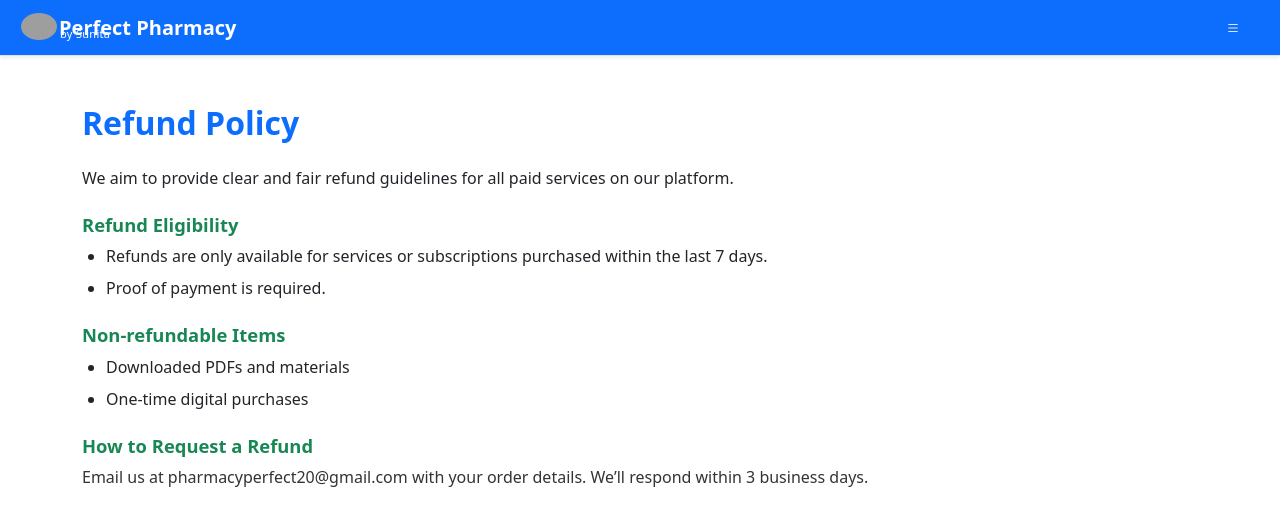
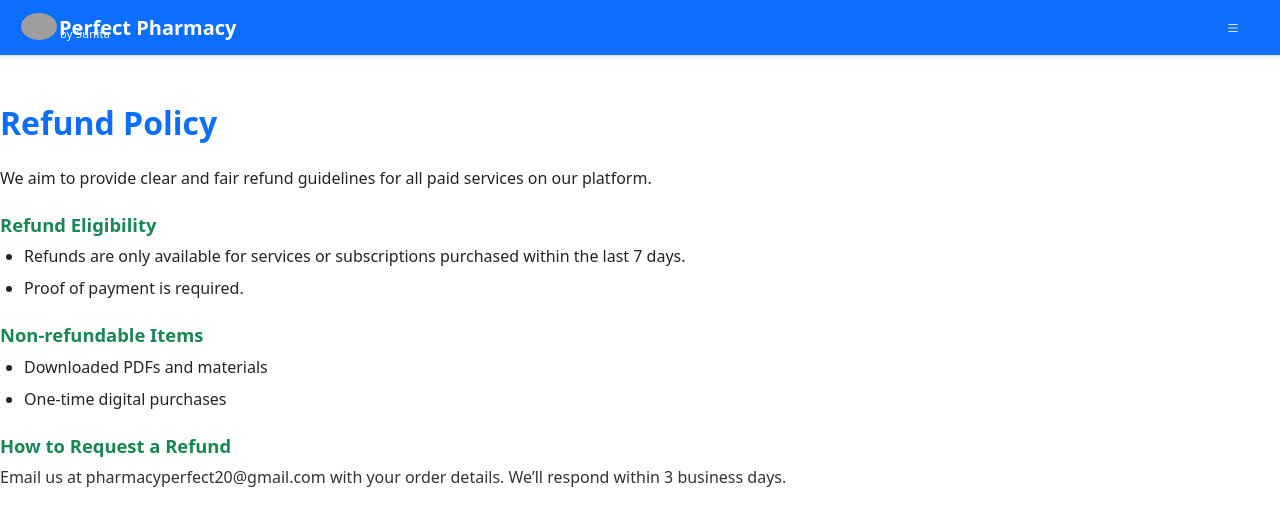
Before and after one commit to Raju-sen005/P-Notes, a React (Create React App) app in the folder frontend/: page /refund-policy in a window 1280 px wide. Shown: the top 526 px of the page. Built offline with nearby package versions, Linux system fonts and the light colour scheme; grey boxes are pictures that could not be loaded.

Commit message:
Update RefundPolicy.js

```diff
--- a/frontend/src/pages/RefundPolicy.js
+++ b/frontend/src/pages/RefundPolicy.js
@@ -35,7 +35,7 @@ const RefundPolicy = () => {
 
   return (
     <motion.div
-      className="container py-5 refund-policy"
+      className="containe py-5 refund-policy"
       initial="hidden"
       whileInView="visible"
       viewport={{ once: true, amount: 0.2 }}
```
